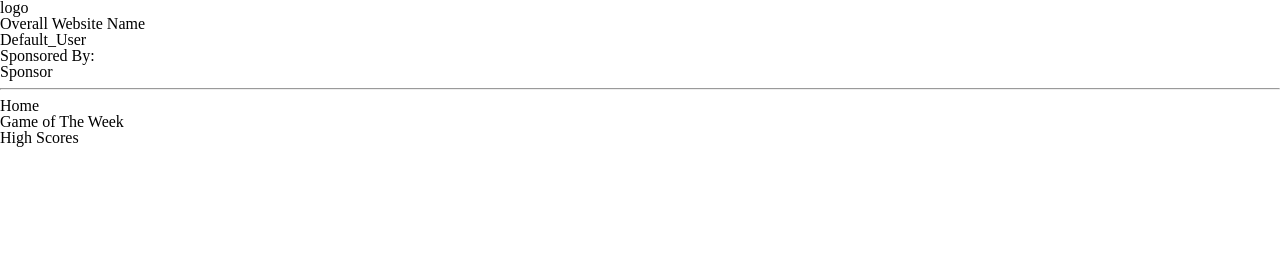
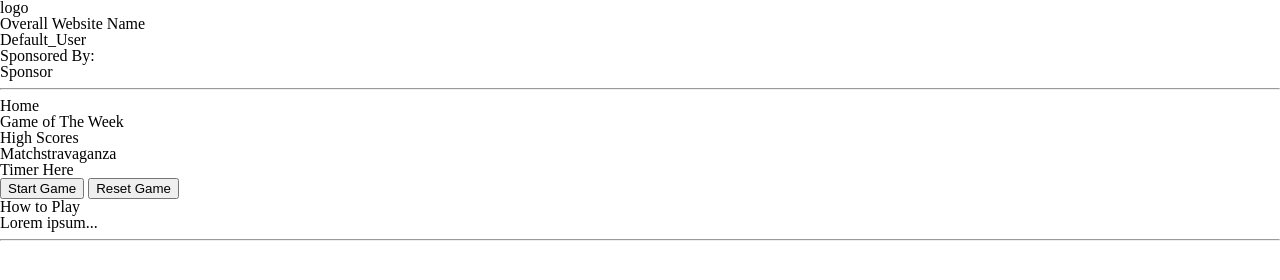
Before and after one commit to ehammes/memory-game, a plain HTML site: page game.html in a window 1280 px wide. Drawn offline with Linux system fonts and the light colour scheme.

Commit message:
added main content on game page

```diff
--- a/game.html
+++ b/game.html
@@ -5,7 +5,7 @@
   <link rel="stylesheet" href="css/reset.css">
   <link rel="stylesheet" href="css/style.css">
   <link rel="stylesheet" href="css/game.css">
-  <title>Home Page</title>
+  <title>Memory Game Page</title>
 </head>
 
 <body>
@@ -23,7 +23,6 @@
     </section>
     <hr>
 
-
     <nav>
       <ul>
         <li><a href="index.html">Home</a></li>
@@ -33,12 +32,30 @@
     </nav>
   </header>
   <main>
+    <section>
+      <div>
+        <h2>Matchstravaganza</h2>
+      </div>
+      <div>Timer Here
+        <!----Insert js timer here-->
+      </div>
+    </section>
+    <section>
+      <!----Insert js cards here-->
+      <button id="startGame">Start Game</button>
+      <button id="resetGame">Reset Game</button>
+    </section>
+    <section>
+      <h3>How to Play</h3>
+      <p>Lorem ipsum...</p>
+    </section>
+  </main>
 
-  </main>
+  <hr>
   <footer>
 
   </footer>
-  <script src="js/game.js"> </script>
+  <script src="js/game.js"></script>
 </body>
 
 </html>
```
